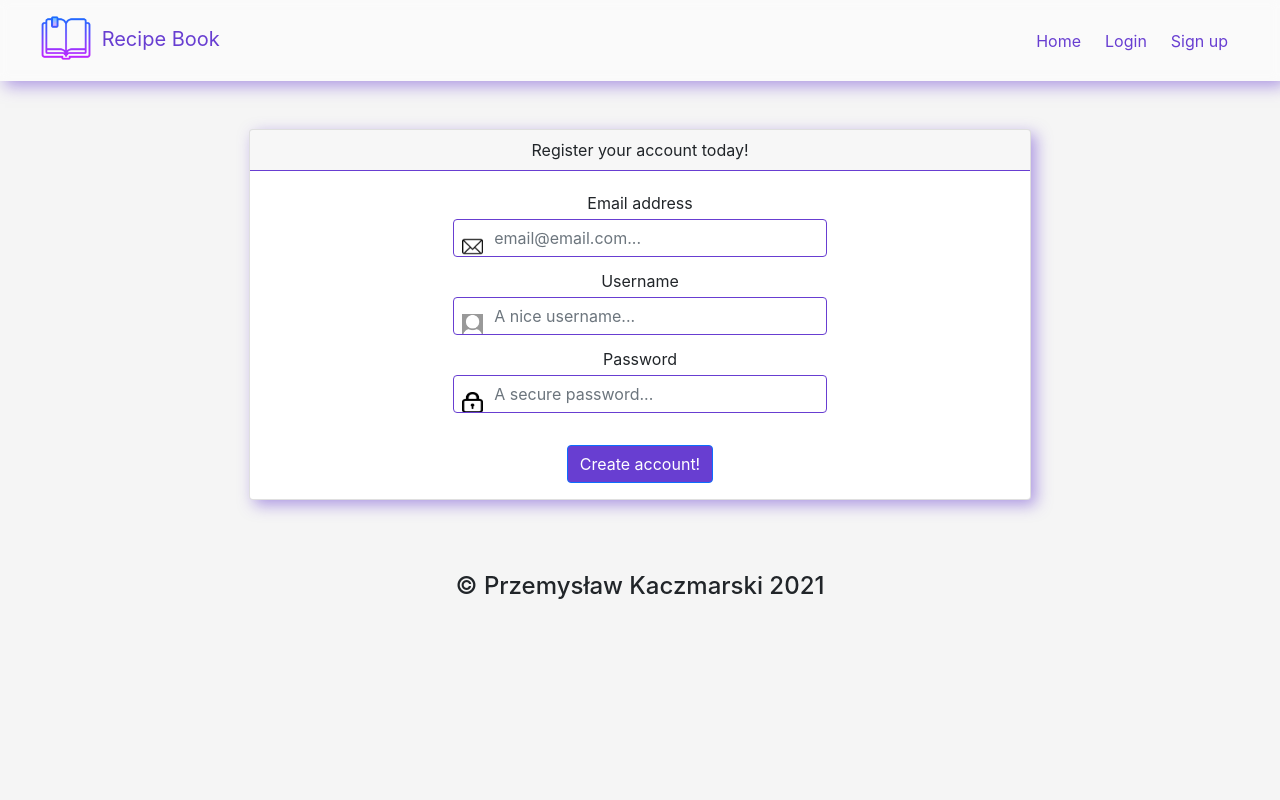
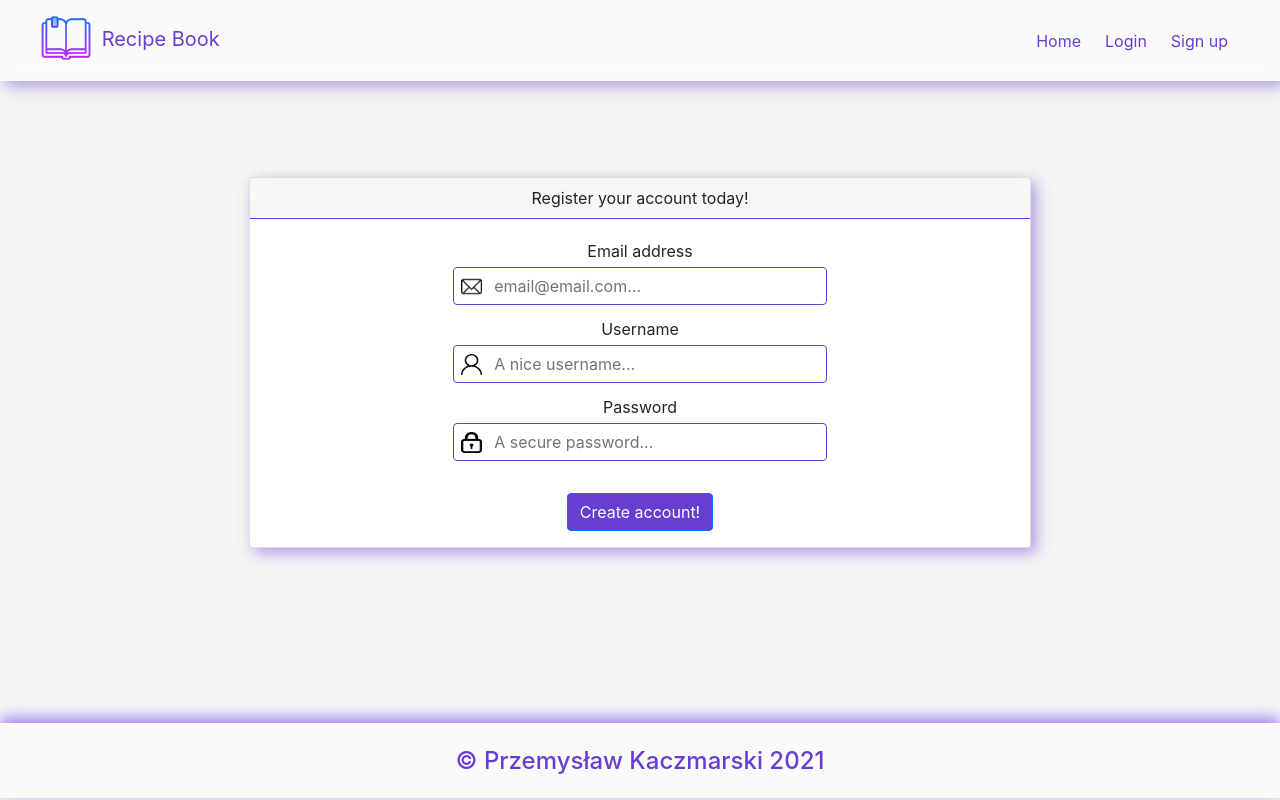
Before and after one commit to Eciric/Recipe-Book, a React (Create React App) app in the folder src/main/webapp/frontend/: page /register in a window 1280 px wide. Built offline with nearby package versions, Linux system fonts and the light colour scheme.

Commit message:
Css changes and updates

```diff
--- a/src/main/webapp/frontend/src/index.css
+++ b/src/main/webapp/frontend/src/index.css
@@ -1,5 +1,6 @@
 body {
   margin: 0;
+  padding: 0;
   font-family: -apple-system, BlinkMacSystemFont, 'Segoe UI', 'Roboto', 'Oxygen',
     'Ubuntu', 'Cantarell', 'Fira Sans', 'Droid Sans', 'Helvetica Neue',
     sans-serif;
@@ -16,8 +17,8 @@ code {
 .navbar {
   background-color: rgba(255, 255, 255, 0.5) !important;
 	box-shadow: 5px 5px 15px rgba(104, 62, 209, 0.5);
-  -webkit-backdrop-filter: blur(5px);
-  backdrop-filter: blur(5px);
+  -webkit-backdrop-filter: blur(10px);
+  backdrop-filter: blur(10px);
 }
 
 .nav-link {
@@ -32,6 +33,8 @@ code {
   box-shadow: 5px 5px 15px rgba(104, 62, 209, 0.5);
   max-width: 70%;
   margin: 0 auto;
+  background-color: white;
+  margin-top: 6rem !important;
 }
 
 .card-header {
@@ -78,24 +81,30 @@ code {
   background-image:url(./images/envelope.png);
   background-repeat: no-repeat;
   background-size: 21px 21px;
-  background-position: 8px 16px;
+  background-position: 2% 55%;
 
 }
 
 #inputUsername {
-  background-image:url(./images/user.png);
+  background-image:url(./images/usericon.png);
   background-repeat: no-repeat;
   background-size: 21px 21px;
-  background-position: 8px 16px;
+  background-position: 2% 55%;
 }
 
 #inputPassword {
   background-image:url(./images/password.png);
   background-repeat: no-repeat;
   background-size: 21px 21px;
-  background-position: 8px 16px;
+  background-position: 2% 55%;
 }
 
+#searchBar {
+  background-image:url(./images/search.png);
+  background-repeat: no-repeat;
+  background-size: 21px 21px;
+  background-position: 1.2% 55%;
+}
 .btn-primary {
   background-color: #683ed1;
 }
@@ -115,3 +124,117 @@ code {
   max-width: 65%;
   margin: 0 auto;
 }
+
+#profileContainer {
+  background-color: white;
+  box-shadow: 5px 5px 15px #683ed1;
+  text-align:center;
+}
+
+#profilePicture {
+  width: 200px;
+  height: 200px;
+  border: 2px solid rgba(104, 62, 209, 0.5) !important;
+  border-radius: 50%;
+  box-shadow: 2px 2px 15px #683ed1;
+}
+
+.profilePictureContainer {
+  position: relative;
+  width: 200px;
+  margin: 0 auto;
+}
+
+.addProfilePictureContainer {
+  position: absolute;
+  top: 70%;
+  right: 10%;
+}
+
+#addProfilePictureIcon {
+  font-size: 2rem;
+  color: #a17ef8;
+}
+
+#backgroundIcon {
+  color:white;
+  font-size: 2rem;
+}
+
+#addProfilePictureIcon:hover {
+  color: darkviolet;
+  cursor: pointer;
+}
+
+
+.recipeList {
+  margin-top: 5rem;
+}
+
+.recipeTile img {
+  width: 350px;
+  height: 250px;
+  object-fit: cover;
+  filter: brightness(80%);
+  transition: 0.5s;
+}
+
+.recipeTile {
+  width: 350px;
+  height: 250px;
+  margin: 20px;
+  box-shadow: 2px 2px 15px #683ed1;;
+  border: 1px solid #683ed1;
+  position: relative;
+  transition: 0.5s;
+}
+
+.recipeTile:hover img {
+  filter:brightness(100%);
+}
+
+.recipeTile:hover {
+  cursor: pointer;
+  transform: scale(1.05);
+
+}
+
+.recipeTile h1 {
+  color:white;
+  position: absolute;
+  z-index: 1;
+  vertical-align: center;
+  text-align: center;
+  top:50%;
+  left:50%;
+  transform: translateY(-50%) translateX(-50%);
+  text-shadow: 1px 1px 10px #a17ef8;
+  font-weight: 400;
+}
+
+.recipeTileCaption {
+  top:50%;
+  transform: translateY(-50%);
+}
+
+.row > * {
+  padding-left: 0;
+  padding-right: 0;
+}
+
+footer {
+  background-color: #fafafa;
+  color: #683ed1;
+  bottom: 0 !important;
+  margin: 0 auto;
+  width: 100%;
+  position: absolute;
+  box-shadow: 0px -5px 15px #a17ef8;
+  height: 75px;
+}
+
+#root {
+  min-height: calc(100vh - 2px);
+  position: relative;
+  padding-bottom: 120px;
+}
```
